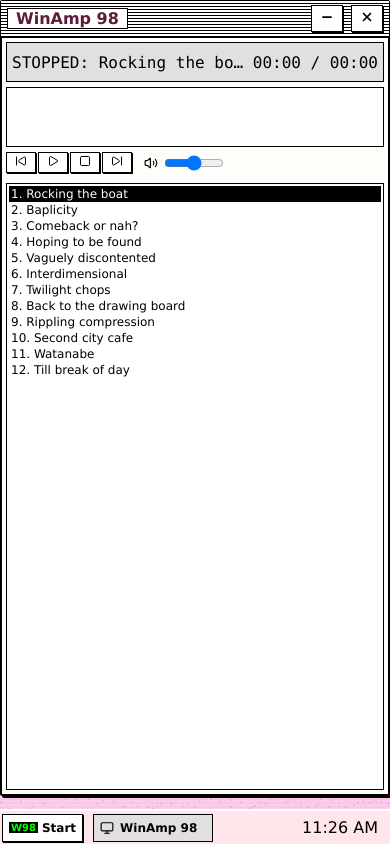
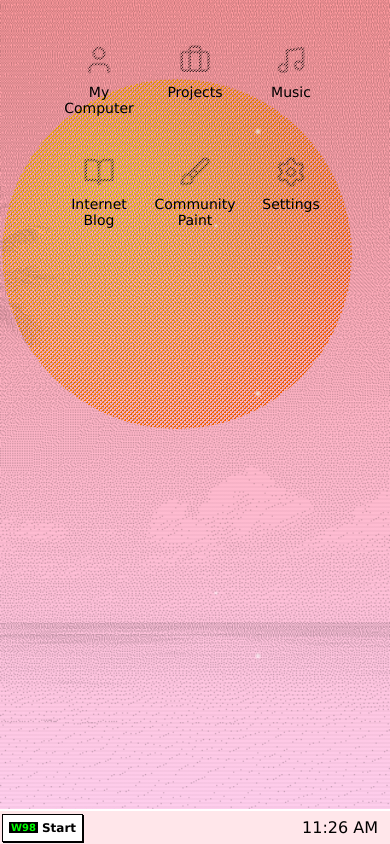
Before and after one commit to zach1020/retro-futuristic-site, a React (Vite) app: page / in a window 390 px wide. Built offline with nearby package versions, Linux system fonts and the light colour scheme.

Commit message:
Mobile FIRST, fam!

```diff
--- a/src/components/layout/Desktop.tsx
+++ b/src/components/layout/Desktop.tsx
@@ -63,6 +63,7 @@
     };
 
     const launchCapyNotez = () => {
+        if (isMobile) return;
         openWindow('capynotez', 'CapyNotezzZ', <CapyNotezApp />, { x: 350, y: 200 }, { width: 450, height: 400 });
     };
 
@@ -241,9 +242,11 @@
             {selectionBox && <div style={getSelectionBoxStyle()} />}
 
             {/* Hidden/Easter Egg Icons */}
-            <div style={{ position: 'absolute', top: '150px', left: '230px', zIndex: 1 }}>
-                <DesktopIcon label="CapyNotezzZ" icon={<img src="/capy-icon-bw.png" alt="Capy" style={{ width: '32px', height: '32px', imageRendering: 'pixelated' }} />} onClick={launchCapyNotez} isOpen={windows.some(w => w.id === 'capynotez')} />
-            </div>
+            {!isMobile && (
+                <div style={{ position: 'absolute', top: '150px', left: '230px', zIndex: 1 }}>
+                    <DesktopIcon label="CapyNotezzZ" icon={<img src="/capy-icon-bw.png" alt="Capy" style={{ width: '32px', height: '32px', imageRendering: 'pixelated' }} />} onClick={launchCapyNotez} isOpen={windows.some(w => w.id === 'capynotez')} />
+                </div>
+            )}
 
             {/* Desktop Icons Area */}
             <div
--- a/src/hooks/useIsMobile.ts
+++ b/src/hooks/useIsMobile.ts
@@ -1,7 +1,7 @@
 import { useState, useEffect } from 'react';
 
 export const useIsMobile = (breakpoint = 768) => {
-    const [isMobile, setIsMobile] = useState(false);
+    const [isMobile, setIsMobile] = useState(() => window.innerWidth < breakpoint);
 
     useEffect(() => {
         const checkIsMobile = () => {
```
